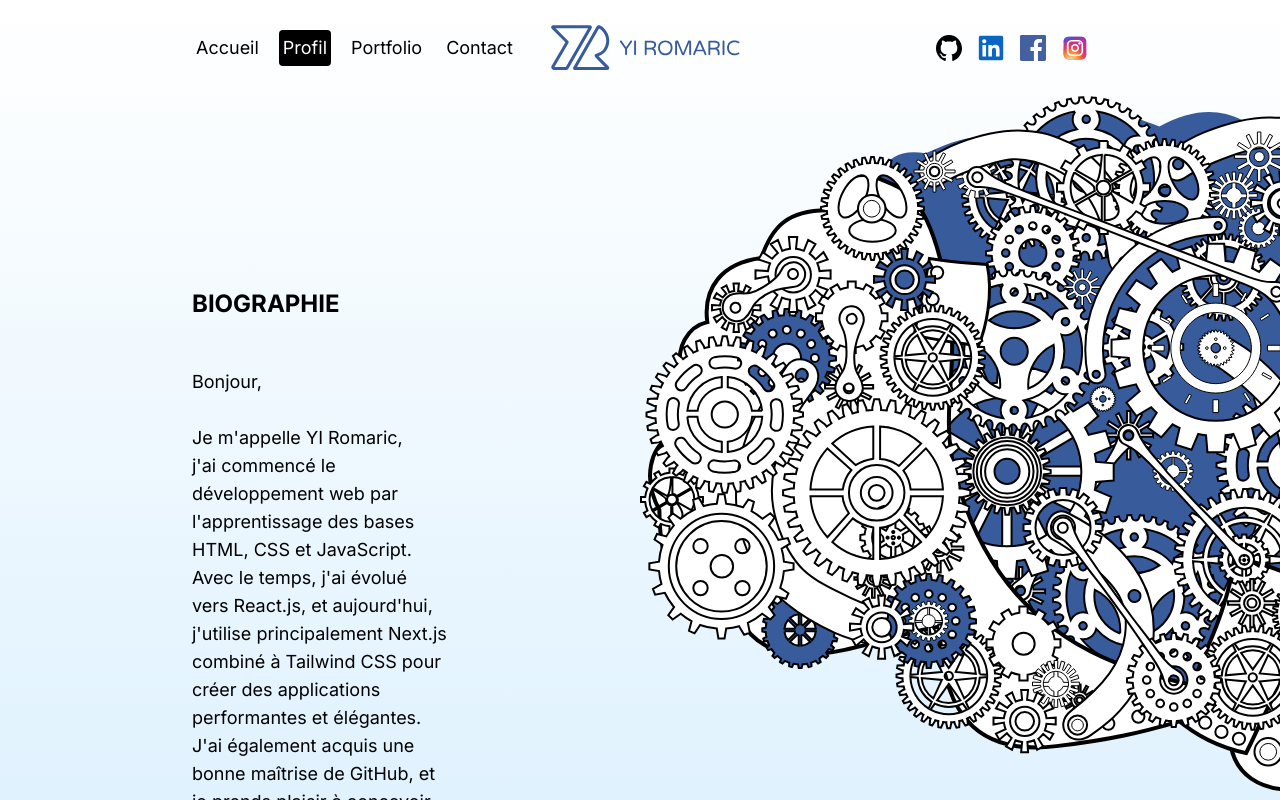
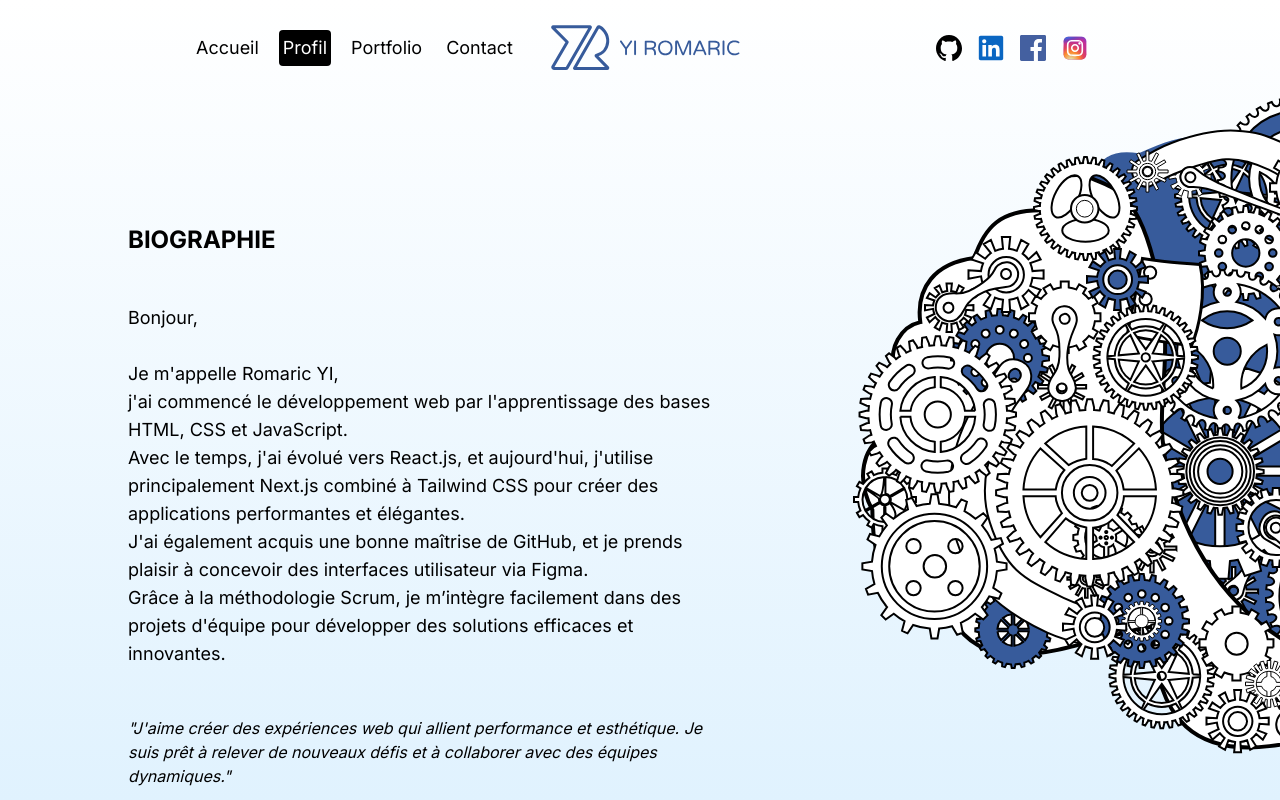
Before and after one commit to Yiroma/yiromaric-portfolio-2024-nextjs, a Next.js app: page /profil in a window 1280 px wide. Built offline with nearby package versions, Linux system fonts and the light colour scheme.

Commit message:
fix responsive profil page

```diff
--- a/src/app/profil/page.jsx
+++ b/src/app/profil/page.jsx
@@ -68,7 +68,7 @@ const AboutPage = () => {
       {/* CONTAINER */}
       <div className="h-full overflow-scroll lg:flex" ref={containerRef}>
         {/* TEXT CONTAINER */}
-        <div className="p-4 sm:p-8 md:p-12 lg:p-20 xl:p-48 flex flex-col gap-24 md:gap-32 lg:gap-48 xl:gap-64 lg:w-2/3 lg:pr-0 xl:w-1/2">
+        <div className="p-4 sm:p-8 md:p-12 lg:p-16 xl:p-32 flex flex-col gap-24 md:gap-32 lg:gap-48 xl:gap-64 lg:w-2/3 lg:pr-0 xl:w-2/3">
           {/* BIOGRAPHY CONTAINER */}
           <div className="flex flex-col gap-12 justify-center">
             {/* BIOGRAPHY TITLE */}
@@ -76,7 +76,7 @@ const AboutPage = () => {
             {/* BIOGRAPHY DESC */}
             <p className="text-lg">
               {`Bonjour,`} <br />
-              <br /> {`Je m'appelle YI Romaric,`} <br />{" "}
+              <br /> {`Je m'appelle Romaric YI,`} <br />{" "}
               {`j'ai commencé le développement web par l'apprentissage des bases HTML, CSS et JavaScript.`}{" "}
               <br />{" "}
               {`Avec le temps, j'ai évolué vers React.js, et aujourd'hui, j'utilise
@@ -250,7 +250,7 @@ dynamiques."`}
           </div>
         </div>
         {/* SVG CONTAINER */}
-        <div className="hidden lg:block w-1/3 xl:w-1/2 sticky top-0 z-30">
+        <div className="hidden lg:block w-1/3 xl:w-1/3 sticky top-0 z-30">
           <Brain scrollYProgress={scrollYProgress} />
         </div>
       </div>
```
